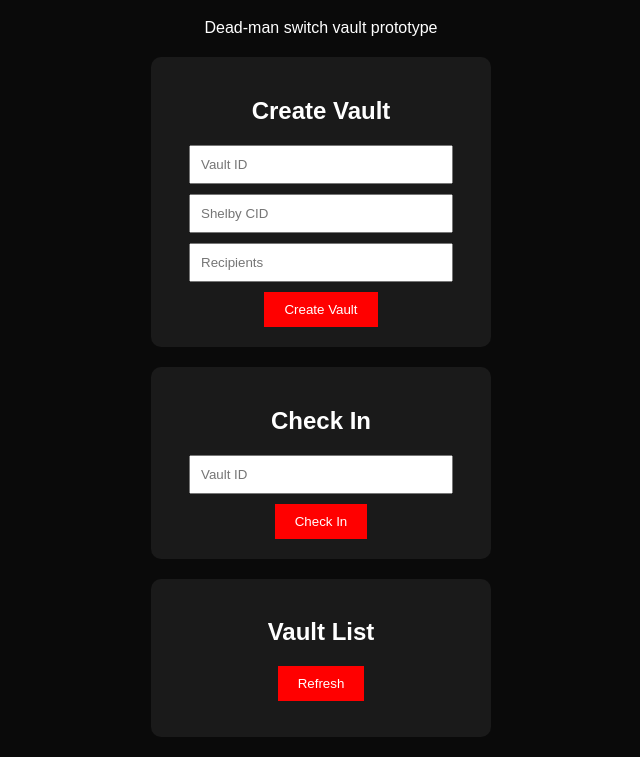
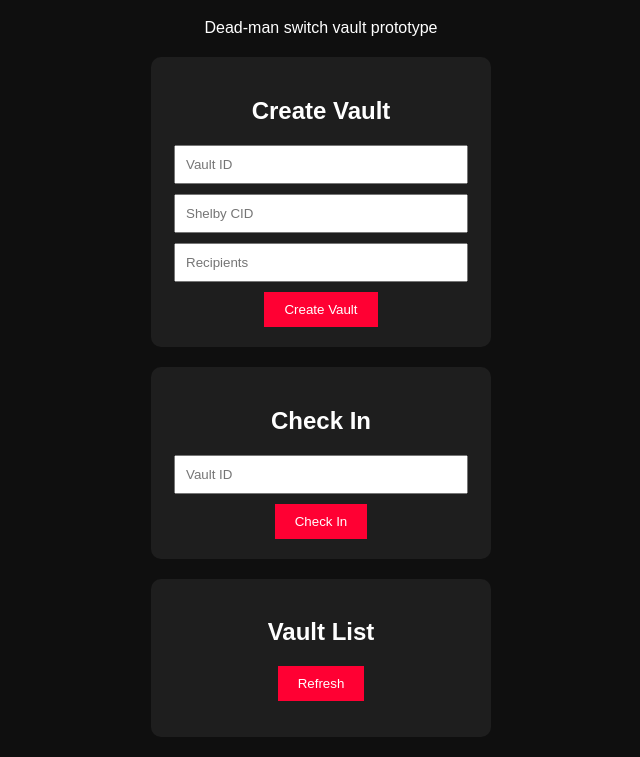
Before and after one commit to Yachtmask/ghostdrop-v2, a plain HTML site: page apps/web/index.html in a window 1280 px wide. Shown: the part 62-819 px from the top of the page, without its empty margins (319-959 px from the left). Drawn offline with Linux system fonts and the light colour scheme.

Commit message:
Update style.css

```diff
--- a/apps/web/style.css
+++ b/apps/web/style.css
@@ -1,37 +1,37 @@
 body {
 
-font-family: Arial;
-background: #0a0a0a;
-color: white;
-text-align: center;
+background:#0f0f0f;
+color:white;
+font-family:Arial;
+text-align:center;
 
 }
 
 .card {
 
-background: #1a1a1a;
-padding: 20px;
-margin: 20px auto;
-width: 300px;
-border-radius: 10px;
+background:#1e1e1e;
+margin:20px auto;
+padding:20px;
+width:300px;
+border-radius:10px;
 
 }
 
 input {
 
-display: block;
-margin: 10px auto;
-padding: 10px;
-width: 80%;
+display:block;
+margin:10px auto;
+padding:10px;
+width:90%;
 
 }
 
 button {
 
-padding: 10px 20px;
-background: red;
-border: none;
-color: white;
-cursor: pointer;
+background:#ff0033;
+color:white;
+border:none;
+padding:10px 20px;
+cursor:pointer;
 
 }
```
